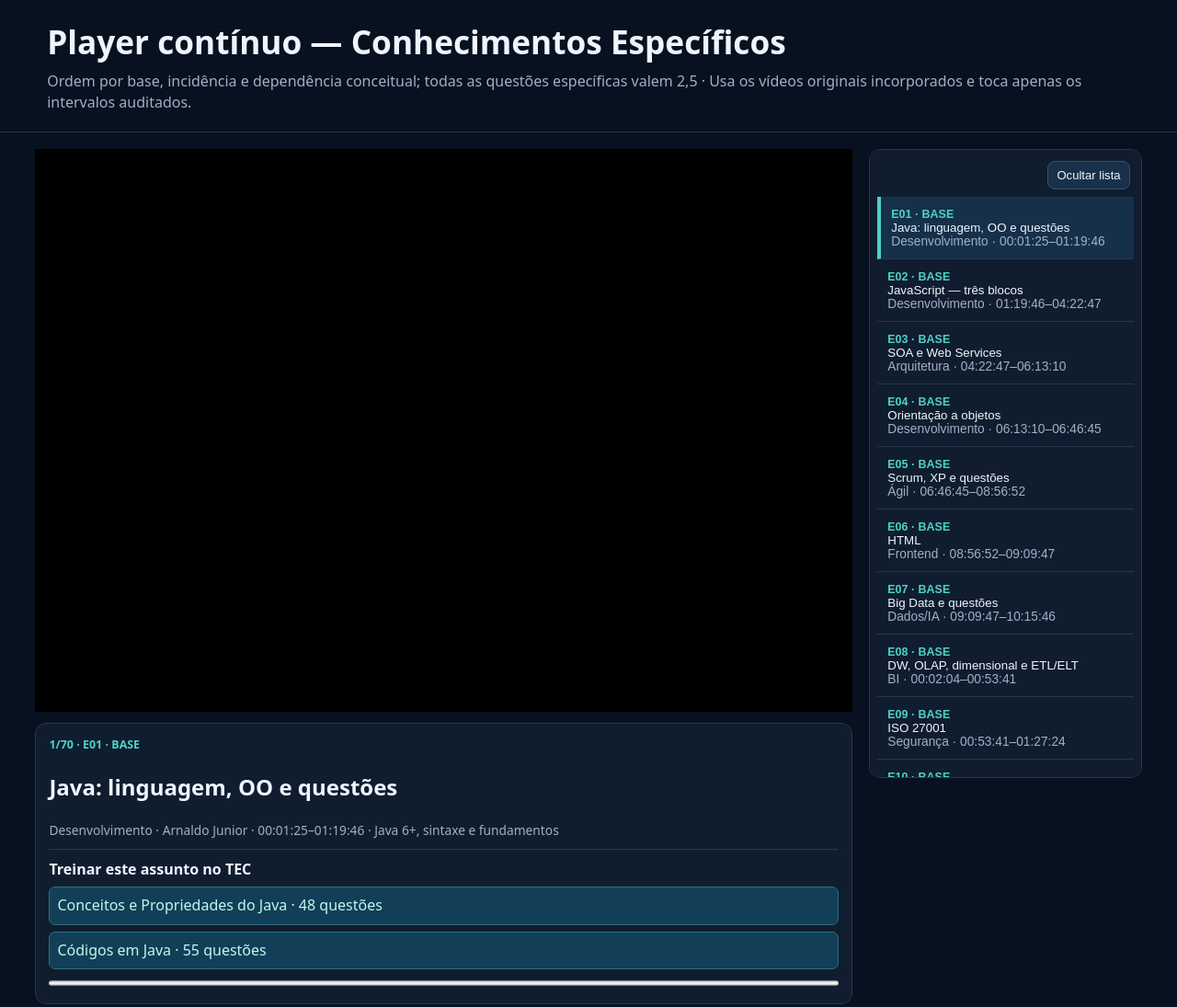
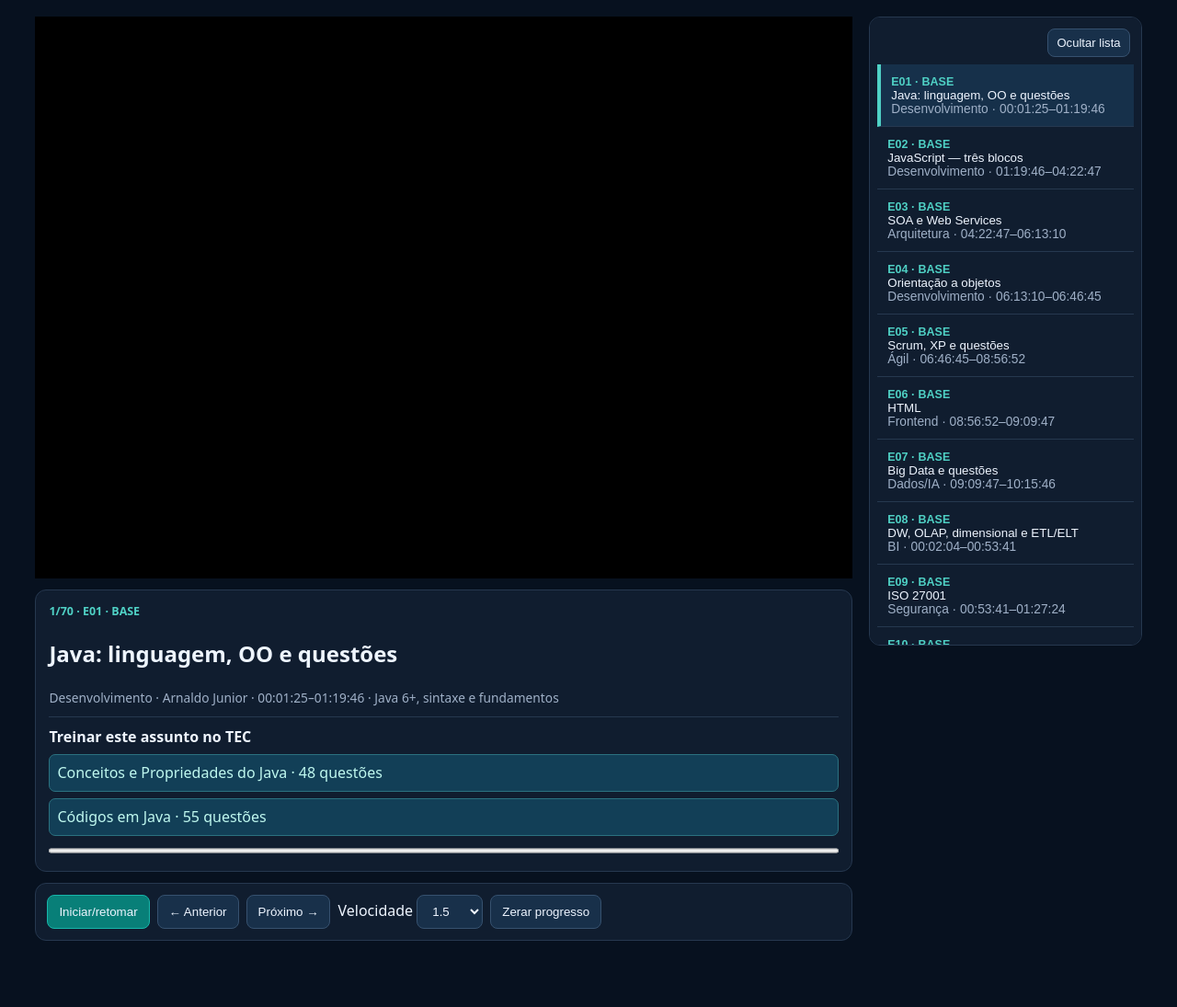
Before and after one commit to asmeduardo/estudos-concursos, a plain HTML site: page PLAYER_ESPECIFICAS_V2.html in a window 1280 px wide. Shown: the top 1095 px of the page at 92% size. After the commit the page ends 1041 px from the top, so only its background shows below. Drawn offline with Linux system fonts and the light colour scheme.

```diff
--- a/PLAYER_ESPECIFICAS_V2.html
+++ b/PLAYER_ESPECIFICAS_V2.html
@@ -4,7 +4,7 @@
 <style>
 :root{--bg:#07111f;--card:#101d2f;--ink:#eef5ff;--muted:#9fb0c7;--accent:#4fd1c5;--line:#26384f}
 *{box-sizing:border-box} body{margin:0;background:var(--bg);color:var(--ink);font:16px/1.45 system-ui,sans-serif}
-header{padding:20px max(18px,4vw);border-bottom:1px solid var(--line)} h1{margin:0 0 6px;font-size:clamp(1.35rem,3vw,2.2rem)}
+header{display:none;padding:20px max(18px,4vw);border-bottom:1px solid var(--line)} h1{margin:0 0 6px;font-size:clamp(1.35rem,3vw,2.2rem)}
 .sub{color:var(--muted)} main{display:grid;grid-template-columns:minmax(0,3fr) minmax(250px,1fr);gap:18px;padding:18px max(18px,3vw)}
 .video{position:sticky;top:12px;align-self:start} #player{width:100%;aspect-ratio:16/11;background:#000}
 .now,.controls,.queue{background:var(--card);border:1px solid var(--line);border-radius:12px} .now{padding:14px;margin-top:12px}
```
Also changed, not shown: PLAYER_GERAIS_V2.html (+1 -1 lines).
